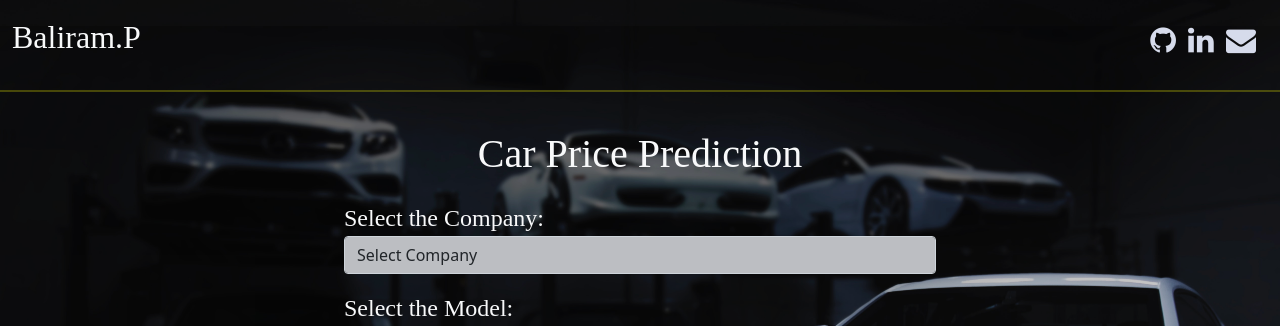
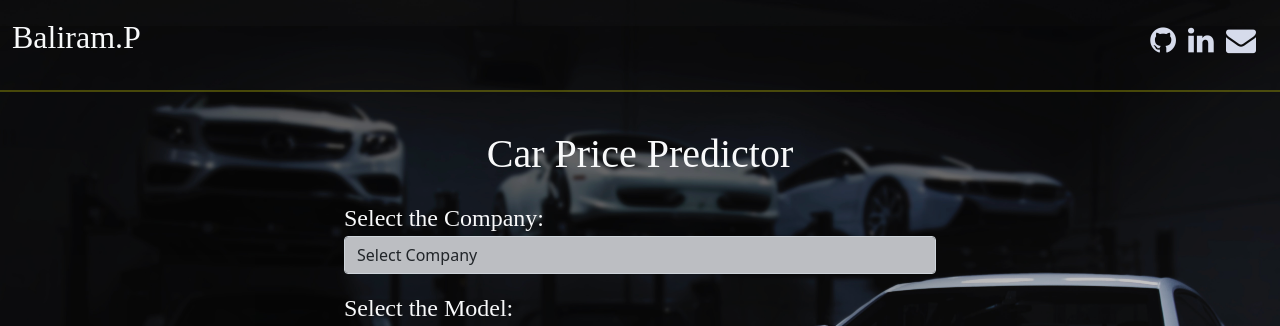
Before and after one commit to balirampansare/car-price-predictor, a Flask app: page / in a window 1280 px wide. Shown: the top 326 px of the page. Run offline with Flask 2, Linux system fonts and the light colour scheme; parts of the project's set-up code (start-up, migrations or seed data) failed here and were passed over; some libraries are stand-ins or nearby versions.

Commit message:
images added

```diff
--- a/templates/index.html
+++ b/templates/index.html
@@ -14,7 +14,8 @@
 
   <link rel="stylesheet" href="https://cdnjs.cloudflare.com/ajax/libs/font-awesome/4.7.0/css/font-awesome.min.css">
 
-  <title>Hello, world!</title>
+  <title>Car Price Predictor</title>
+  <link rel="icon" type="image/x-icon" href="../static/images/logo.PNG">
   <style>
     html,
     body {
@@ -75,7 +76,7 @@
 
       <form class="px-5">
         <div class="pt-3 fs-1 text-light text-center">
-          <span> Car Price Prediction</span>
+          <span> Car Price Predictor</span>
         </div>
         <div class="form-group mt-3">
           <label class="text-light fs-4">Select the Company:</label>
```
Also changed, not shown: static/images/gui.PNG (added), static/images/logo.PNG (added), static/images/predicted price.PNG (added).
